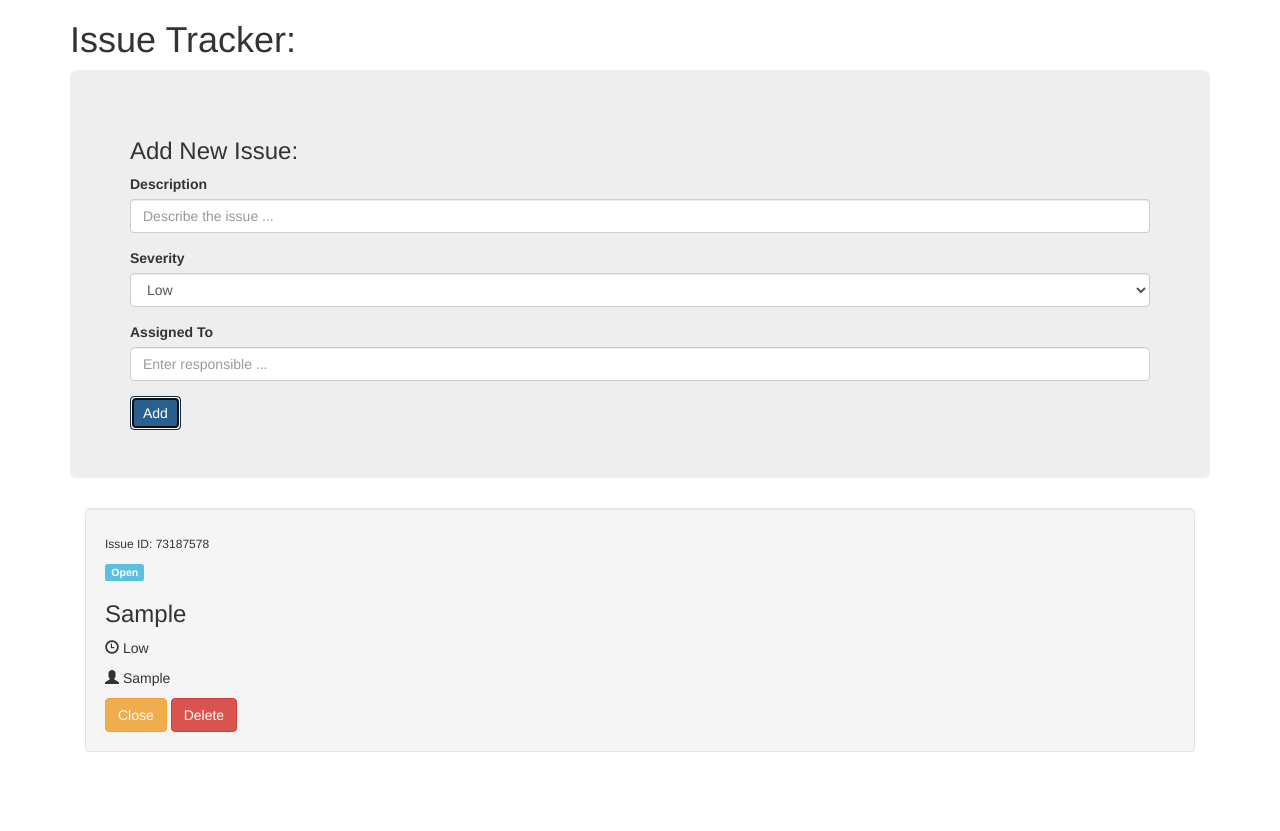
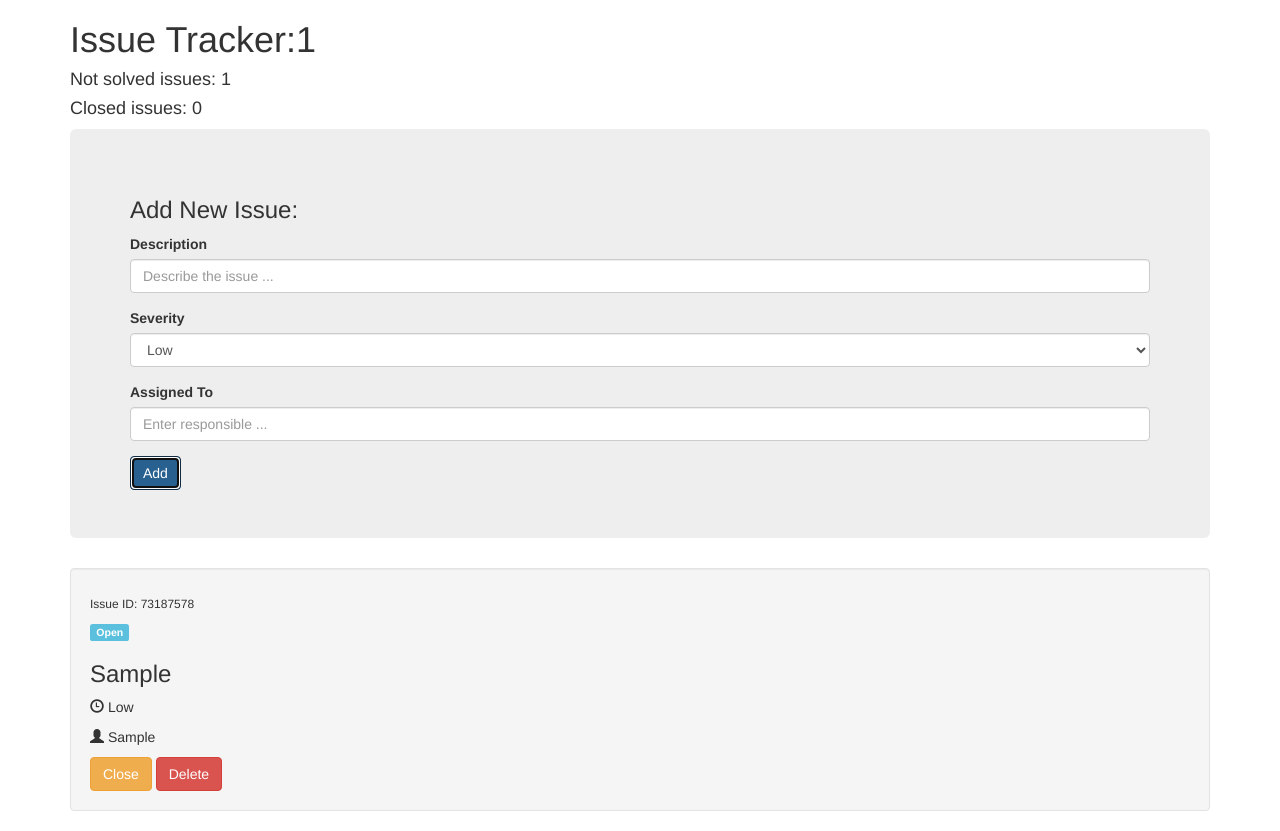
Before and after one commit to motiullahsajit/issue-tracker, a plain HTML site: page index.html in a window 1280 px wide. Both pictures are taken after typing "Sample", "Sample" into the empty fields and a click on the button "Add". Before the commit the page ends 800 px from the top, so only its background shows below. Drawn offline with nearby package versions, Linux system fonts and the light colour scheme.

Commit message:
problem solved

```diff
--- a/index.html
+++ b/index.html
@@ -7,10 +7,13 @@
     <title>Issue Tracker: </title>
     <!-- Latest compiled and minified CSS -->
     <link rel="stylesheet" href="https://maxcdn.bootstrapcdn.com/bootstrap/3.3.7/css/bootstrap.min.css" integrity="sha384-BVYiiSIFeK1dGmJRAkycuHAHRg32OmUcww7on3RYdg4Va+PmSTsz/K68vbdEjh4u" crossorigin="anonymous">
+    <link rel="stylesheet" href="style.css">
   </head>
   <body onload="fetchIssues()">
     <div class="container">
-      <h1>Issue Tracker: </h1>
+      <h1>Issue Tracker:<span id="number-of-issues"></span> </h1>
+      <h4 >Not solved issues: <span id="not-solved"></span></h4>
+      <h4 >Closed issues: <span id="closed"></span></h4>
       <div class="jumbotron">
         <h3>Add New Issue:</h3>
         <form id="issueInputForm">
--- a/main.js
+++ b/main.js
@@ -5,12 +5,12 @@ function submitIssue(e) {
   const description = getInputValue('issueDescription');
   const severity = getInputValue('issueSeverity');
   const assignedTo = getInputValue('issueAssignedTo');
-  const id = Math.floor(Math.random()*100000000) + '';
+  const id = Math.floor(Math.random() * 100000000) + '';
   const status = 'Open';
 
   const issue = { id, description, severity, assignedTo, status };
   let issues = [];
-  if (localStorage.getItem('issues')){
+  if (localStorage.getItem('issues')) {
     issues = JSON.parse(localStorage.getItem('issues'));
   }
   issues.push(issue);
@@ -23,28 +23,28 @@ function submitIssue(e) {
 
 const closeIssue = id => {
   const issues = JSON.parse(localStorage.getItem('issues'));
-  const currentIssue = issues.find(issue => issue.id === id);
-  console.log(currentIssue);
-  currentIssue.status = 'Closed';
+  const currentIssue = issues.find(issue => issue.id == id);
+  currentIssue.status = `<del>Closed</del>`;
+  // currentIssue.color = '#FFC107';
   localStorage.setItem('issues', JSON.stringify(issues));
   fetchIssues();
 }
 
 const deleteIssue = id => {
   const issues = JSON.parse(localStorage.getItem('issues'));
-  const remainingIssues = issues.filter( issue.id !== id )
+  const remainingIssues = issues.filter(issue => issue.id != id);
   localStorage.setItem('issues', JSON.stringify(remainingIssues));
+  location.reload();
 }
-
 const fetchIssues = () => {
   const issues = JSON.parse(localStorage.getItem('issues'));
+  // console.log('fetchIssues',issues);
   const issuesList = document.getElementById('issuesList');
   issuesList.innerHTML = '';
+  for (let i = 0; i < issues.length; i++) {
+    const { id, description, severity, assignedTo, status} = issues[i];
 
-  for (var i = 0; i < issues.length; i++) {
-    const {id, description, severity, assignedTo, status} = issues[i];
-
-    issuesList.innerHTML +=   `<div class="well">
+    issuesList.innerHTML += `<div class="well">
                               <h6>Issue ID: ${id} </h6>
                               <p><span class="label label-info"> ${status} </span></p>
                               <h3> ${description} </h3>
@@ -53,5 +53,28 @@ const fetchIssues = () => {
                               <a href="#" onclick="closeIssue(${id})" class="btn btn-warning">Close</a>
                               <a href="#" onclick="deleteIssue(${id})" class="btn btn-danger">Delete</a>
                               </div>`;
+    numberOfIssue();
+  }
+
+}
+
+const numberOfIssue = () => {
+  document.getElementById('number-of-issues').innerText = document.getElementById("issuesList").childElementCount;
+  let issueStatus = document.getElementsByClassName("label-info");
+  if (issueStatus.length > 0) {
+    let notSolved = 0;
+    let closed = 0;
+
+    for (let i = 0; i < issueStatus.length; i++) {
+      const element = issueStatus[i].innerText;
+      if (element == "Open") {
+        notSolved = notSolved + 1;
+      } else if (element == "Closed") {
+        closed = closed + 1;
+      }
+    }
+
+    document.getElementById("not-solved").innerText = notSolved;
+    document.getElementById("closed").innerText = closed;
   }
 }
--- /dev/null
+++ b/style.css
@@ -0,0 +1,3 @@
+.col-lg-12{
+    padding: 0;
+}
```
